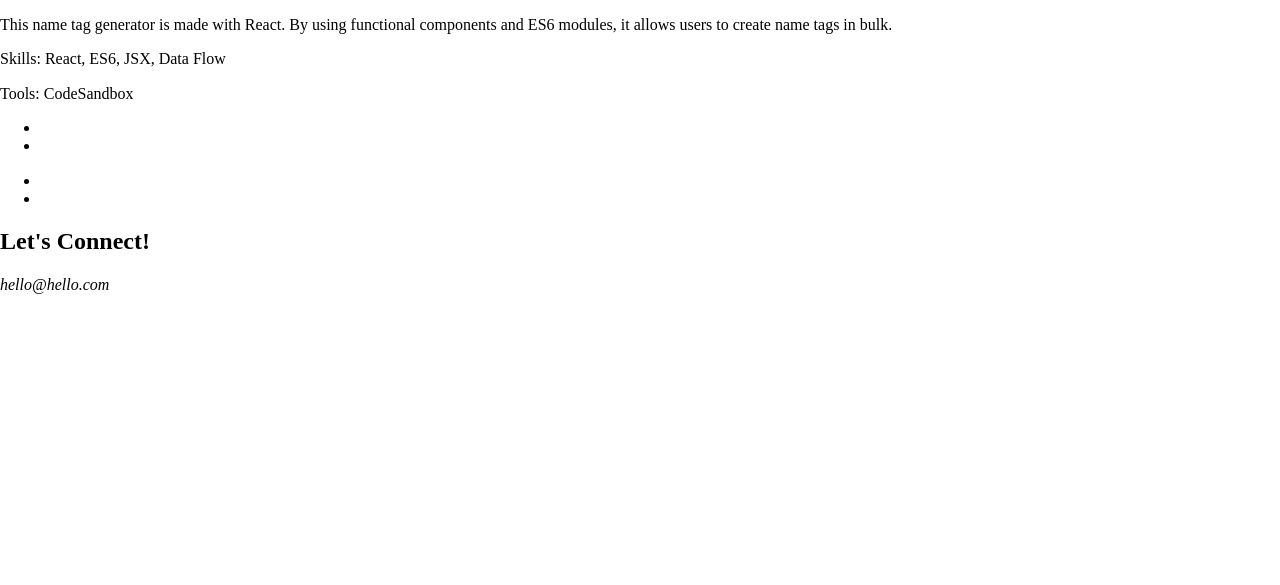
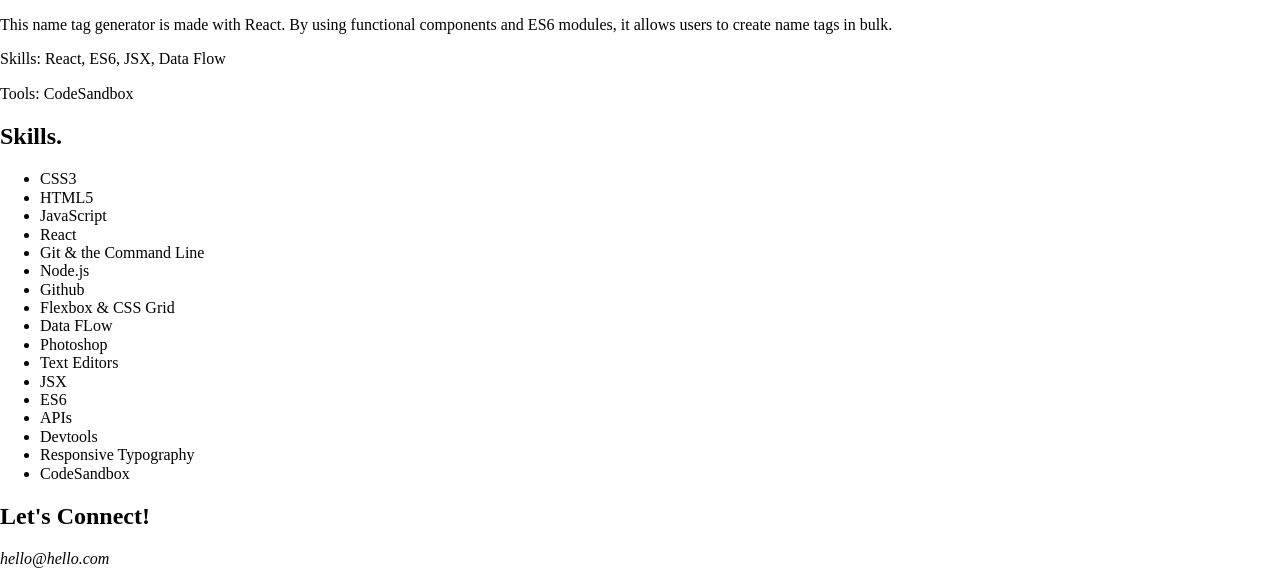
Before and after one commit to val-ue/portfolio-site, a plain HTML site: page index.html in a window 1280 px wide. Shown: the part 4483-5068 px from the top of the page. Before the commit the page ends 4793 px from the top, so only its background shows below. Drawn offline with nearby package versions, Linux system fonts and the light colour scheme.

Commit message:
Added skills section

```diff
--- a/index.html
+++ b/index.html
@@ -1,26 +1,22 @@
 <!doctype html>
 <html lang="en">
-
 
 <head>
   <meta charset="utf-8">
   <title>Portfolio</title>
   <link rel="stylesheet" href="css/normalize.css">
   <link rel="stylesheet" href="css/main.css">
-
   <!-- Google Fonts -->
   <link rel="preconnect" href="https://fonts.googleapis.com">
   <link rel="preconnect" href="https://fonts.gstatic.com" crossorigin>
   <link href="https://fonts.googleapis.com/css2?family=Alata&family=Nunito+Sans&display=swap" rel="stylesheet">
 </head>
 
-
 <body>
 
 <!-- NAVIGATION-->
   <header>
     <div class="content-wrapper">
-
       <nav>
         <ul>
           <li><a href="#proects">PROJECTS</a></li>
@@ -29,14 +25,11 @@
           <li><a href="#contact">CONTACT</a></li>
         </ul>
       </nav>
-
     </div>
-
   </header>
 
 
 <!-- MAIN INTRO -->
-
 
   <main>
     <section class="intro">
@@ -62,14 +55,13 @@
           which is why I was drawn to
           the field. I find it particularly satisfying
           to see everything come together after a challenge.
-
           When I'm not making cool stuff online,
           you can find me drawing, sewing stuffed animals,
           or baking.</p>
 
         </div>
+
       </section>
-
 
 
 <!-- PROJECTS-->
@@ -94,16 +86,16 @@
           </div>
 
           <div class="individual-projects">
-                    <a href="https://val-ue.github.io/unplugged/" target="_blank"><img src="img/stickynoteimg.png" alt="sticky note iu screenshot"/></a>
-                    <a href="https://val-ue.github.io/unplugged/" target="_blank"><h3>Sticky Note UI</h3>
+            <a href="https://1t99s9.csb.app/" target="_blank"><img src="img/stickynoteimg.png" alt="sticky note iu screenshot"/></a>
+            <a href="https://1t99s9.csb.app/" target="_blank"><h3>Sticky Note UI</h3>
             <p>An interactive sticky note app that lets users create, edit, and delete sticky notes. Made with React.</p>
             <p class="skills"><span>Skills:</span> React, ES6, JSX, Data Flow, DOM Manipulation, Local Storage</p>
             <p class="skills"><span>Tools:</span> CodeSandbox</p>
           </div>
 
           <div class="individual-projects">
-                    <a href="https://val-ue.github.io/unplugged/" target="_blank"><img src="img/nametagimg.png" alt="name tag generator screenshot"/></a>
-                    <a href="https://val-ue.github.io/unplugged/" target="_blank"><h3>Name Tag Generator</h3></a>
+            <a href="https://6bfkcg.csb.app/" target="_blank"><img src="img/nametagimg.png" alt="name tag generator screenshot"/></a>
+            <a href="https://6bfkcg.csb.app/" target="_blank"><h3>Name Tag Generator</h3></a>
             <p>This name tag generator is made with React. By using functional components and ES6 modules, it allows users to create name tags in bulk.</p>
             <p class="skills"><span>Skills:</span> React, ES6, JSX, Data Flow</p>
             <p class="skills"><span>Tools:</span> CodeSandbox</p>
@@ -111,89 +103,44 @@
 
         </div>
       </section>
+
 <!-- SKILLS -->
       <section id="skills">
-                <div class="dev-skills">
+        <div class="content-wrapper">
+          <h2>Skills.</h2>
           <ul>
-                        <li>
-
-                        </li>
-
-                        <li>
-
-                        </li>
-                    </ul>
-
-                </div>
-
-                <div class="tech-stack">
-                    <ul>
-                        <li>
-
-                        </li>
-
-                        <li>
-
-                        </li>
-
+            <li>CSS3</li>
+            <li>HTML5</li>
+            <li>JavaScript</li>
+            <li>React</li>
+            <li>Git & the Command Line </li>
+            <li>Node.js</li>
+            <li>Github</li>
+            <li>Flexbox & CSS Grid</li>
+            <li>Data FLow</li>
+            <li>Photoshop</li>
+            <li>Text Editors</li>
+            <li>JSX</li>
+            <li>ES6</li>
+            <li>APIs</li>
+            <li>Devtools</li>
+            <li>Responsive Typography</li>
+            <li>CodeSandbox</li>
           </ul>
         </div>
-
       </section>
 
 
-
-<!-- FOOTER -->
+<!-- CONTACT -->
       <footer>
         <div class="content-wrapper">
-                    <div class="footer-content">
-<!-- CONTACT -->
-                        <div class="contact">
           <h2>Let's Connect!</h2>
-                            <address>
-                                <p>hello@hello.com</p>
-                            </address>
-
+          <address><p>hello@hello.com</p></address>
         </div>
 
         <div class="social">
 
         </div>
-
-
-
-<!--
-
-
-
-                    <div>
-                        <ul>
-                            <li></li>
-                            <li></li>
-                        </ul>
-                    </div>
-
-                    <div class="half-width">
-                        <h2>get in touch</h2>
-                        <a href="">
-                    </div>
-
-                    </section>
-
-
-
-
-
-                  <div class="half-width">
-                   <p>copyright 2023</p>>
-                  </div>
-
-                  <div class="half-width">
-                    <p>Made by valerie (smile)<p>
-                   </div>
-
-               </div>
-            -->
       </footer>
   </main>
 </body>
```
Lines whose indentation alone changed are shown as unchanged.
